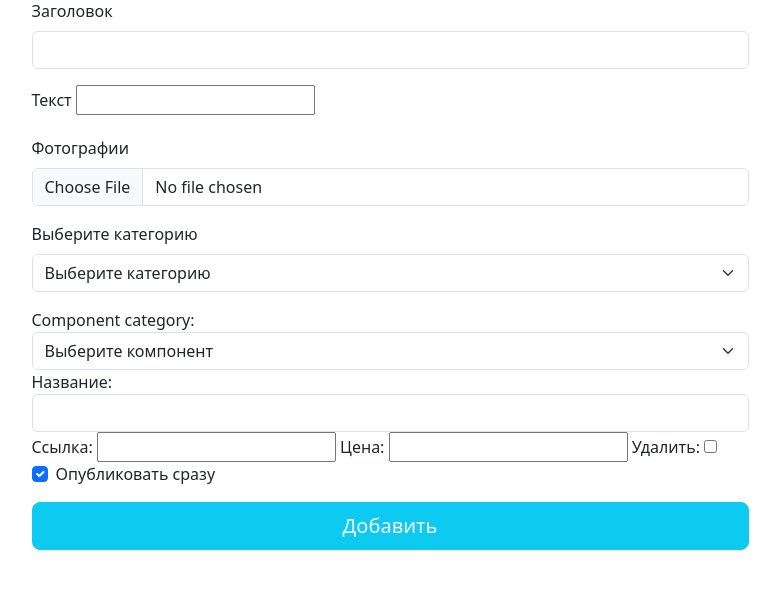
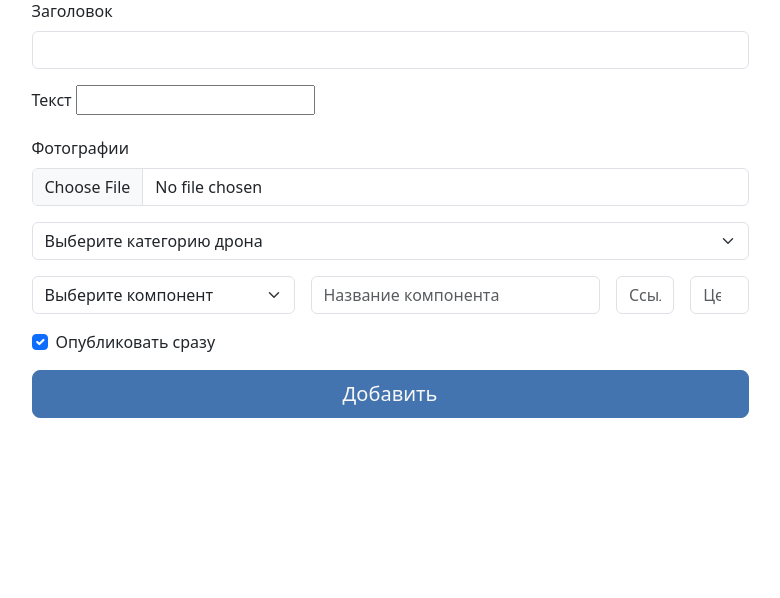
Before and after one commit to ivanprofpv/fpv_py, a Django app: page /add/ in a window 1280 px wide. Shown: the part 215-813 px from the top of the page, without its empty margins (250-1030 px from the left). After the commit the page ends 633 px from the top, so only its background shows below. Run offline with Django 4.2, Linux system fonts and the light colour scheme; a user stored in the database is signed in; tables that the repository leaves empty hold one stand-in row (values such as "Sample post"); some libraries are stand-ins or nearby versions.

Commit message:
edited the form for adding components in the form of a drone

```diff
--- a/drone/forms.py
+++ b/drone/forms.py
@@ -2,7 +2,6 @@ from django import forms
 from django.contrib.auth.forms import UserCreationForm, AuthenticationForm
 from django.contrib.auth.models import User
 from django.core.exceptions import ValidationError
-from django.forms import inlineformset_factory
 from tinymce.widgets import TinyMCE
 
 from .models import *
@@ -17,15 +16,15 @@ class AddComponentForm(forms.ModelForm):
         widgets = {
             'drone': forms.HiddenInput(),
             'component_category': forms.Select(attrs={'class': 'form-select form-select'}),
-            'name': forms.TextInput(attrs={'class': 'form-control'}),
-            'url': forms.TextInput(attrs={'class': 'form-input'}),
-            'price': forms.NumberInput(attrs={'class': 'form-input'}),
+            'name': forms.TextInput(attrs={'class': 'form-control', 'placeholder': 'Название компонента'}),
+            'url': forms.TextInput(attrs={'class': 'form-control', 'placeholder': 'Ссылка'}),
+            'price': forms.NumberInput(attrs={'class': 'form-control', 'placeholder': 'Цена'}),
         }
 
 class AddDroneForm(forms.ModelForm):
     def __init__(self, *args, **kwargs):
         super().__init__(*args, **kwargs)
-        self.fields['category'].empty_label = 'Выберите категорию'
+        self.fields['category'].empty_label = 'Выберите категорию дрона'
     class Meta:
         model = Drone
         fields = ['title', 'drone_photo', 'content', 'is_published', 'category']
--- a/static/drone/css/style.css
+++ b/drone/static/drone/css/style.css
@@ -9,4 +9,6 @@ ul.errorlist {
 
 .btn-info {
   color: #f7f7f7;
+  background-color: #4474af;
+  border-color: #4474af;
 }
--- a/drone/templates/drone/add_drone.html
+++ b/drone/templates/drone/add_drone.html
@@ -24,15 +24,28 @@
                     {{ form.drone_photo }}
                 </div>
                 <div class="mb-3">
-                    <label for="category" class="form-label">Выберите категорию</label>
                      {{ form.category }}
                 </div>
 
-
-                {{ components.management_form }}
-                  {% for form in components %}
-                    {{ form.as_table }}
-                  {% endfor %}
+                <div class="form_components mb-3">
+                    {{ components.management_form }}
+                    {% for form in components %}
+                    <div class="row g-3">
+                        <div class="col-auto">
+                            {{ form.component_category }}
+                        </div>
+                    <div class="col-sm-5">
+                        {{ form.name }}
+                    </div>
+                    <div class="col-sm">
+                        {{ form.url }}
+                    </div>
+                    <div class="col-sm">
+                        {{ form.price }}
+                    </div>
+                    {% endfor %}
+                    </div>
+                </div>
 
                 <div class="form-check mb-3">
                     <input type="checkbox" class="form-check-input" id="{{ form.is_published.id_for_label }}" name="{{ form.is_published.name }}" {% if form.is_published.value %} checked {% endif %}>
--- a/drone/templates/drone/layout.html
+++ b/drone/templates/drone/layout.html
@@ -8,7 +8,7 @@
     {% load bootstrap5 %}
     {% bootstrap_css %}
     {% bootstrap_javascript %}
-    <link type="text/css" href="{% static 'drone/css/style.css' %}" rel="stylesheet" />
+  <link type="text/css" href="{% static 'drone/css/style.css' %}" rel="stylesheet" />
   <script src="https://kit.fontawesome.com/44807de2b9.js" crossorigin="anonymous"></script>
   <script type="text/javascript" src={% static "drone/js/password.js" %}></script>
    {{ form.media }}
--- a/drone/views.py
+++ b/drone/views.py
@@ -52,10 +52,6 @@ class ShowPost(DataMixin, DetailView):
         context = super().get_context_data(**kwargs)
         c_def = self.get_user_context(title=context['post'].title)
         context['content'] = context['post'].content
-
-        # Создание экземпляра формы
-        form = AddDroneForm()
-        context['form'] = form
 
         # Получение компонентов для текущего поста
         components = Component.objects.filter(drone=context['post'])
```
Also changed, not shown: drone/static/drone/img/default.jpg (renamed from static/drone/img/default.jpg), drone/static/drone/js/password.js (renamed from static/drone/js/password.js).
